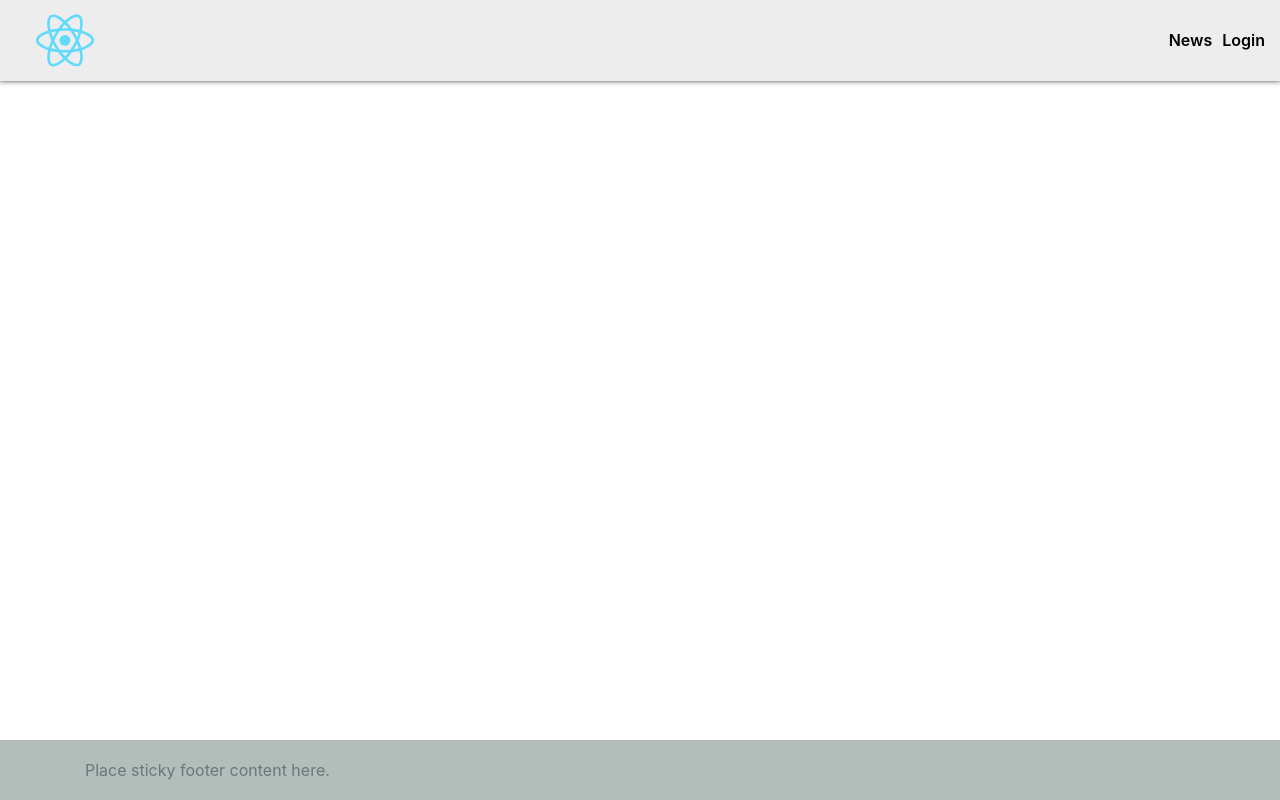
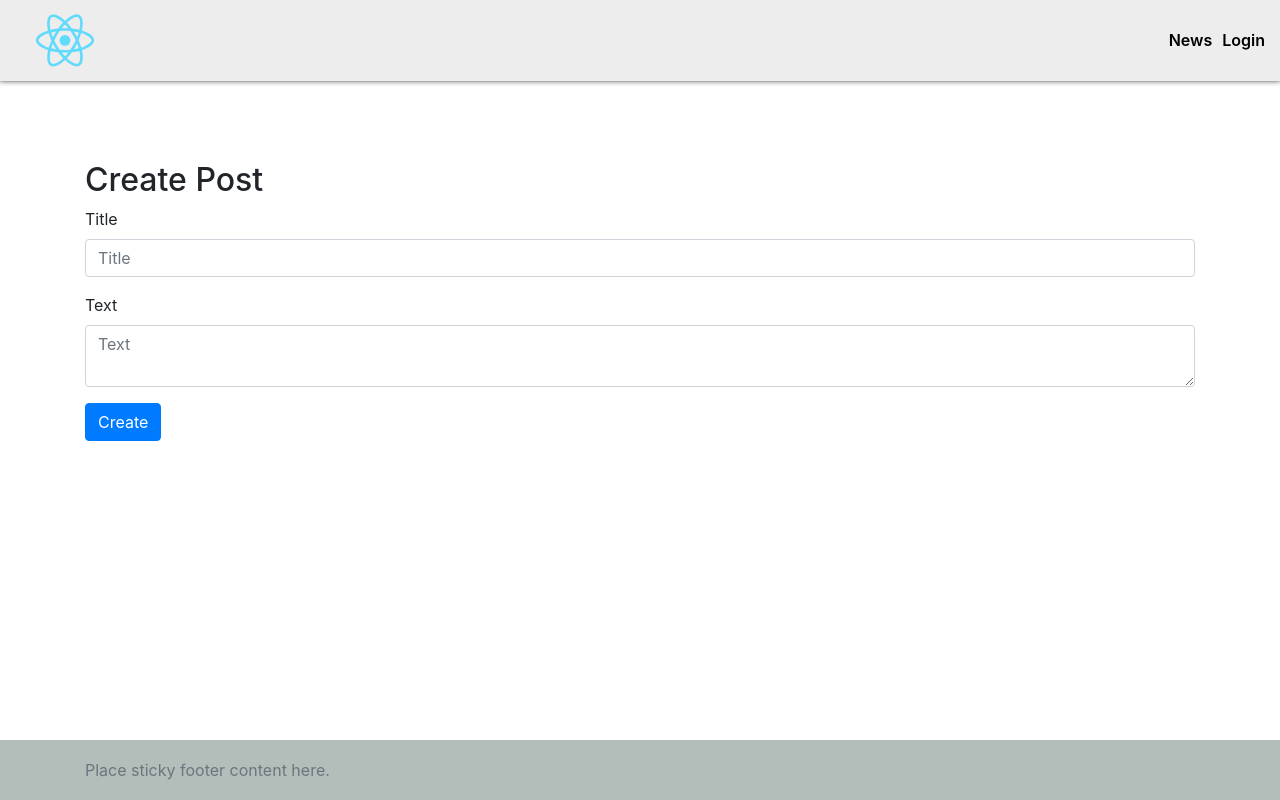
Before and after one commit to Serjman91/react-learn, a React (Create React App) app: page /create in a window 1280 px wide. Built offline with nearby package versions, Linux system fonts and the light colour scheme.

Commit message:
Implement create post page

```diff
--- a/src/App.jsx
+++ b/src/App.jsx
@@ -7,6 +7,7 @@ import Post from "./components/user/Post";
 import Login from "./components/user/Login";
 import Layout from "./components/shared/Layout";
 import Parent from "./components/user/Parent";
+import CreatePostForm from "./components/admin/CreatePostForm";
 
 const App = () => {
   return (
@@ -16,6 +17,10 @@ const App = () => {
           <Route path='/news/:id' component={Post}/>
           <Route path='/login' component={Login}/>
           <Route path='/parent' component={Parent}/>
+          <Route path='/create' component={CreatePostForm}/>
+          <Route path='*' render={(props) => (
+              <h1>Not Found</h1>
+          )}/>
         </Switch>
       </Layout>
   );
--- a/src/actions/user.js
+++ b/src/actions/user.js
@@ -6,3 +6,8 @@ export const setUser = (user) => ({
 export const deleteUser = () => ({
     type: 'DELETE_USER',
 });
+
+export const setIsAdmin = (isAdmin) => ({
+    type: 'SET_IS_ADMIN',
+    isAdmin,
+});
--- /dev/null
+++ b/src/components/admin/CreatePostButton.jsx
@@ -0,0 +1,10 @@
+import React from 'react';
+import { Link } from 'react-router-dom';
+
+const CreatePostButton = () => {
+    return (
+        <Link className="btn btn-success" to="/create">Create Post</Link>
+    );
+};
+
+export default CreatePostButton;
--- /dev/null
+++ b/src/components/admin/CreatePostForm.jsx
@@ -0,0 +1,80 @@
+import React from 'react';
+import {Field, Form, Formik} from "formik";
+import {validation} from "../user/validation/loginValidation";
+
+const CreatePostForm = () => {
+    const handleSubmit = (values, { resetForm }) => {
+        const existedPosts = JSON.parse(localStorage.getItem('POSTS')) || [];
+        if (!existedPosts.length) {
+            values.id = 1;
+            localStorage.setItem('POSTS', JSON.stringify([values]));
+
+            return;
+        }
+
+        values.id = Number(existedPosts[existedPosts.length - 1].id) + 1 || 0;
+        existedPosts.push(values);
+        localStorage.setItem('POSTS', JSON.stringify(existedPosts));
+
+        resetForm({ title: '', body: '' });
+    };
+
+    return (
+        <div className="container login-container">
+            <div className="login-wrapper">
+                <h2>Create Post</h2>
+                <Formik
+                    initialValues={{ title: '', body: '' }}
+                    validationSchema={validation}
+                    onSubmit={handleSubmit}
+                >
+                    {({
+                          values,
+                          errors,
+                          touched,
+                          handleChange,
+                          handleBlur,
+                          isSubmitting,
+                      }) => (
+                        <Form noValidate>
+                            <div className="form-group">
+                                <label htmlFor="title">Title</label>
+                                <Field
+                                    onChange={handleChange}
+                                    onBlur={handleBlur}
+                                    value={values.title}
+                                    type="title"
+                                    name="title"
+                                    className={"form-control"}
+                                    placeholder="Title"
+                                />
+                                <span className="text-danger">{errors.title && touched.title && errors.title}</span>
+
+                            </div>
+                            <div className="form-group">
+                                <label htmlFor="password">Text</label>
+                                <Field
+                                    as="textarea"
+                                    type="body"
+                                    name="body"
+                                    onChange={handleChange}
+                                    onBlur={handleBlur}
+                                    value={values.body}
+                                    className={"form-control"}
+                                    placeholder="Text"
+                                />
+                                <span className="text-danger">{errors.body && touched.body && errors.body}</span>
+                            </div>
+
+                            <button className="btn btn-primary" type="submit" disabled={isSubmitting}>
+                                Create
+                            </button>
+                        </Form>
+                    )}
+                </Formik>
+            </div>
+        </div>
+    );
+};
+
+export default CreatePostForm;
--- a/src/components/shared/Header.jsx
+++ b/src/components/shared/Header.jsx
@@ -7,7 +7,6 @@ import { deleteUser } from '../../actions/user';
 
 const Header = () => {
     const userData = useSelector(({ user }) => user) || {};
-    console.log(userData)
     const dispatch = useDispatch();
 
     return (
--- a/src/components/user/Login.jsx
+++ b/src/components/user/Login.jsx
@@ -2,7 +2,12 @@ import React, { useEffect } from 'react';
 import { useDispatch, useSelector } from 'react-redux';
 import { validation } from './validation/loginValidation'
 import { Formik, Field, Form } from 'formik';
-import { setUser } from '../../actions/user';
+import { setUser, setIsAdmin } from '../../actions/user';
+
+const fakeAdmin = {
+    email: 'admin@admin.com',
+    role: 'ADMIN',
+};
 
 const Login = ({ history }) => {
     const dispatch = useDispatch();
@@ -16,6 +21,9 @@ const Login = ({ history }) => {
 
     const handleSubmit = (values) => {
         dispatch(setUser(values));
+        if (values.email === fakeAdmin.email) {
+            dispatch(setIsAdmin(true));
+        }
     };
 
     return (
--- a/src/components/user/PostItem.jsx
+++ b/src/components/user/PostItem.jsx
@@ -1,7 +1,7 @@
 import React from 'react';
 import { Link } from 'react-router-dom';
 
-const PostItem = ({ id, title = '', opening_crawl: body = '' }) => (
+const PostItem = ({ id, title = '', body = '' }) => (
     <Link to={`/news/${id}`}>
         <h3>{title}</h3>
         <p>{body}</p>
--- a/src/components/user/PostsPage.jsx
+++ b/src/components/user/PostsPage.jsx
@@ -1,10 +1,12 @@
 import React, { useEffect, useState } from 'react';
 import PostItem from './PostItem';
 import { useSelector } from 'react-redux';
+import CreatePostButton from "../admin/CreatePostButton";
 
 const PostsPage = ({ history }) => {
     const [posts, setPosts] = useState([]);
     const userData = useSelector(({ user }) => user) || {};
+    const isUserAdmin = useSelector(({ user }) => user.isAdmin) || {};
 
     useEffect(() => {
         if (!(userData.user && userData.user.email)) {
@@ -18,14 +20,8 @@ const PostsPage = ({ history }) => {
 
     const getPosts = async () => {
         try {
-            let url = 'https://swapi.dev/api/films/';
-            let data = await fetch(url, { method: 'GET' });
-            const { results } = await data.json();
-            const mappedResults = results.map((item, index) => ({
-                id: (index + 1),
-                ...item
-            }));
-            setPosts(mappedResults);
+            const posts = JSON.parse(localStorage.getItem('POSTS')) || [];
+            setPosts(posts);
         } catch (e) {
             console.log(e)
         }
@@ -33,7 +29,7 @@ const PostsPage = ({ history }) => {
 
     const renderPosts = () => {
         if (!posts.length) {
-            return 'Sorry, no posts :('
+            return isUserAdmin ? <CreatePostButton /> : 'Sorry, no posts :('
         }
 
         return posts.map(
@@ -42,7 +38,7 @@ const PostsPage = ({ history }) => {
                     key={`${post.id}-${post.title}`}
                     id={post.id}
                     title={post.title}
-                    opening_crawl={post.opening_crawl}
+                    body={post.body}
                 />
             )
     };
--- a/src/components/user/validation/loginValidation.js
+++ b/src/components/user/validation/loginValidation.js
@@ -1,6 +1,6 @@
 import * as Yup from "yup";
 
 export const validation = Yup.object().shape({
-    email: Yup.string().email('Email not valid').required('Email is required'),
-    password: Yup.string().required('Password is required')
+    title: Yup.string().required('Title is required'),
+    body: Yup.string().required('Body is required')
 });
--- a/src/reducers/user.js
+++ b/src/reducers/user.js
@@ -1,5 +1,6 @@
 const initialState = {
     user: null,
+    isAdmin: false,
 };
 
 const user = (state = initialState, action) => {
@@ -9,6 +10,15 @@ const user = (state = initialState, action) => {
             user: action.user,
         }
     }
+
+    if (action.type === 'SET_IS_ADMIN') {
+        return {
+            ...state,
+            user: state.user,
+            isAdmin: action.isAdmin,
+        }
+    }
+
 
     if (action.type === 'DELETE_USER') {
         return {
```
